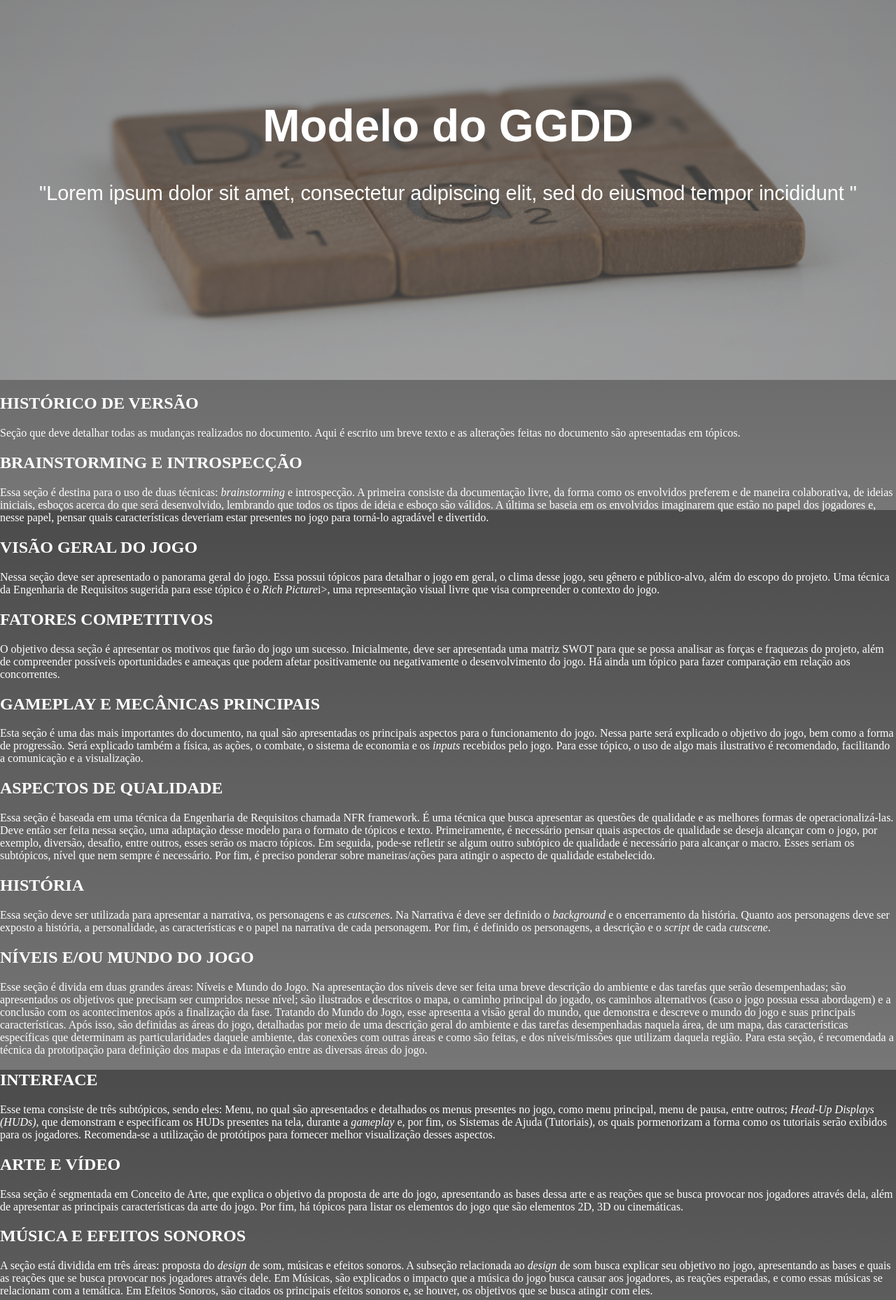
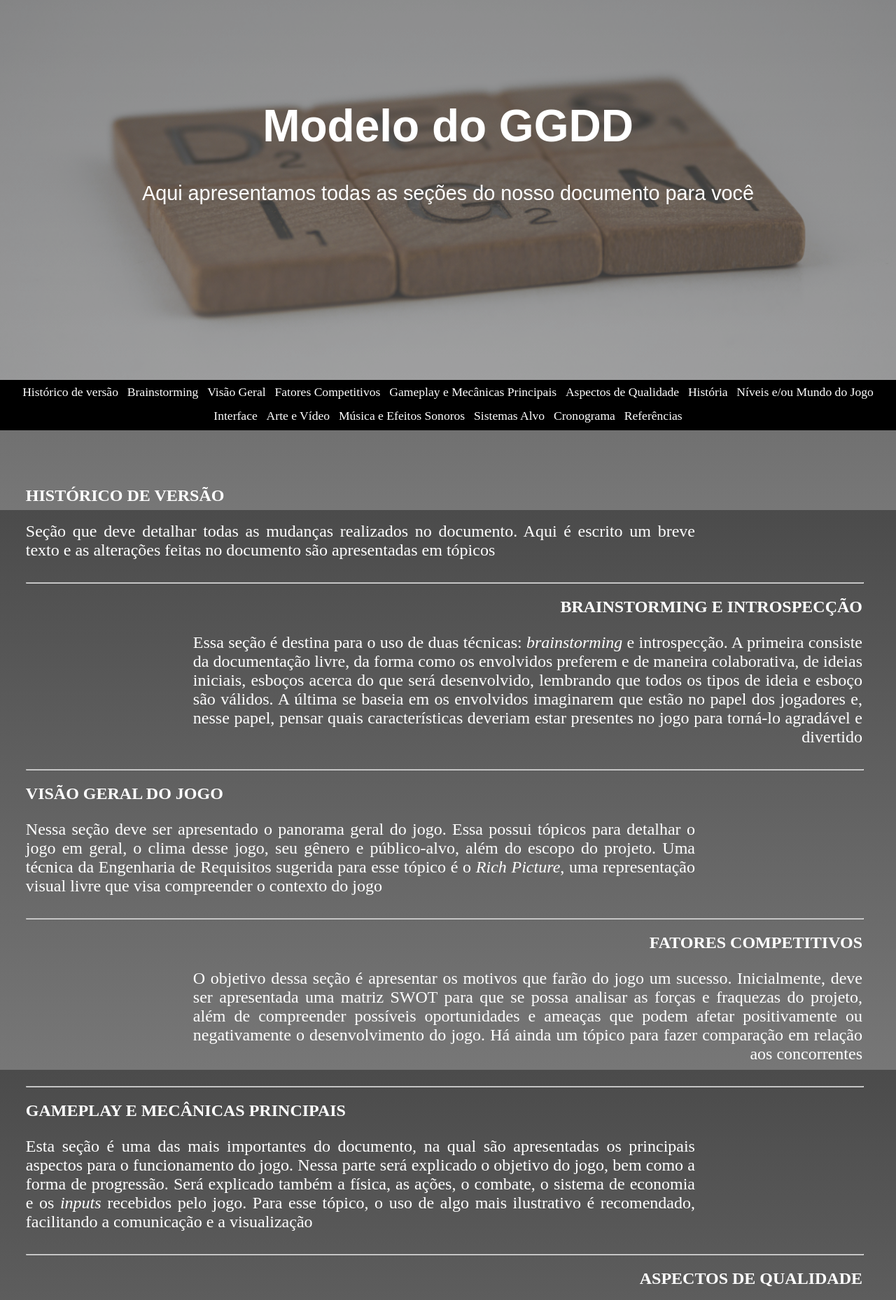
Before and after one commit to TCC-GGDD/GGDD_SiteInformativo, a PHP site: page /pages/proposta.html in a window 1280 px wide. Shown: the part 71-1929 px from the top of the page at 70% size. Run offline with PHP 8.4, Linux system fonts and the light colour scheme.

Commit message:
Ajustando layout da tela de proposta

```diff
--- a/css/download.css
+++ b/css/download.css
@@ -62,6 +62,7 @@ body {
   flex-direction: row;
   justify-content: space-between;
   margin: 0 6rem;
+
 }
 
     .download {
@@ -74,7 +75,7 @@ body {
       margin: 4rem 3rem;
       background: rgb(0,0,0);
       background: linear-gradient(180deg, rgba(0,0,0,1) 0%, rgb(40, 40, 40) 100%);
-    border-radius: 5px;
+      border-radius: 15px;
     }
 
     .download p {
--- a/css/proposta.css
+++ b/css/proposta.css
@@ -61,7 +61,6 @@ body {
   height: 34rem;
   justify-content: center;
   text-align: center;
-  margin-bottom: 1rem;
 }
 
 .mainbanner::before {
@@ -96,14 +95,67 @@ body {
     padding-bottom: 2rem;
   }
 
+  .secoesnavbar {
+    background-color: black;
+    height: 4.5rem;
+  }
+
+    .container {
+      color: white;
+      display: flex;
+      flex-wrap: wrap;
+      justify-content: center;
+      background-color: black;
+    }
+
+    .container a {
+      padding: .4rem;
+      color: white;
+      text-decoration: none;
+      font-size: 1.1rem;
+    }
+
+    .container a:hover {
+      background-color: rgb(55, 55, 55);
+    }
 
   .content {
     flex: 1;
   }
 
-  .secao {
+  .secoes{
+    margin-left: 2.3rem;
+    margin-right: 3rem;
+    margin-top: 5rem;
     color: white;
   }
+
+    .secao {
+      margin-bottom: 2rem;
+      width: 80%;
+    }
+
+      .secao p {
+        font-size: 1.5rem;
+        text-align: justify;
+      }
+
+      .right {
+        direction: rtl;
+        margin-left: auto;
+      }
+
+
+  .download {
+    text-align: center;
+    float: none;
+    margin-bottom: 1rem;
+  }
+
+    .download a{
+      font-size: 1.3rem;
+      color: rgb(31, 10, 150);
+    }
 
 .footer{
   background: rgb(0,0,0);
@@ -115,7 +167,6 @@ body {
   align-items: flex-end;
 }
 
-
   .footer .copyright{
       color: #fff;
   }
--- a/css/sobre.css
+++ b/css/sobre.css
@@ -103,8 +103,6 @@ body {
         height: 4.5rem;
         width: 4.5rem;
         border-radius: 50px;
-        margin-left: 1rem;
-        margin-bottom: .3rem;
       }
 
 .footer{
--- a/js/app.js
+++ b/js/app.js
@@ -0,0 +1,3 @@
+function loadFormData() {
+    alert("Fiz download")
+}
--- a/pages/proposta.html
+++ b/pages/proposta.html
@@ -15,59 +15,86 @@
   <div class="content">
     <div class="mainbanner">
       <h1>Modelo do GGDD</h1>
-      <p>"Lorem ipsum dolor sit amet, consectetur adipiscing elit, sed do eiusmod tempor incididunt "</p>
+      <p> Aqui apresentamos todas as seções do nosso documento para você</p>
     </div>
-    <div class="secao">
+    <div class="secoesnavbar">
+      <div class="container">
+          <a href="#historico">Histórico de versão</a>
+          <a href="#brainstorming">Brainstorming</a>
+          <a href="#visaoGeral">Visão Geral</a>
+          <a href="##fatoresCompetitivos">Fatores Competitivos</a>
+          <a href="#gameplay">Gameplay e Mecânicas Principais</a>
+          <a href="#aspectos">Aspectos de Qualidade</a>
+          <a href="#historia">História</a>
+          <a href="#niveis">Níveis e/ou Mundo do Jogo</a>
+          <a href="#interface">Interface</a>
+          <a href="#arte">Arte e Vídeo</a>
+          <a href="#musica">Música e Efeitos Sonoros</a>
+          <a href="#sistemasAlvo">Sistemas Alvo</a>
+          <a href="#cronograma">Cronograma</a>
+          <a href="#referencias">Referências</a>
+      </div>
+    </div>
+    <div class="secoes">
+      <div class="secao left" id="historico">
         <h2>HISTÓRICO DE VERSÃO</h2>
         <p>Seção que deve detalhar todas as mudanças realizados no documento. Aqui é escrito um breve texto e as alterações feitas no documento
-        são apresentadas em tópicos.
+          são apresentadas em tópicos
         </p>
       </div>
-    <div class="secao">
+      <hr width = 100% >
+      <div class="secao right" id="brainstorming">
         <h2>BRAINSTORMING E INTROSPECÇÃO</h2>
         <p>Essa seção é destina para o uso de duas técnicas: <i>brainstorming</i> e introspecção. A primeira consiste da documentação livre, da forma como os envolvidos
           preferem e de maneira colaborativa, de ideias iniciais, esboços acerca do que será desenvolvido, lembrando que todos os tipos de ideia e esboço
           são válidos. A última se baseia em os envolvidos imaginarem que estão no papel dos jogadores e, nesse papel, pensar quais características
-        deveriam estar presentes no jogo para torná-lo agradável e divertido.</p>
+          deveriam estar presentes no jogo para torná-lo agradável e divertido
+        </p>
       </div>
-    <div class="secao">
+      <hr width = 100% >
+      <div class="secao left" id="visaoGeral">
         <h2>VISÃO GERAL DO JOGO</h2>
         <p>Nessa seção deve ser apresentado o panorama geral do jogo. Essa possui tópicos para detalhar o jogo em geral, o clima desse jogo, seu gênero e
-        público-alvo, além do escopo do projeto. Uma técnica da Engenharia de Requisitos sugerida para esse tópico é o <i>Rich Picture</i>i>, uma representação
-        visual livre que visa compreender o contexto do jogo.
+          público-alvo, além do escopo do projeto. Uma técnica da Engenharia de Requisitos sugerida para esse tópico é o <i>Rich Picture</i>, uma representação
+          visual livre que visa compreender o contexto do jogo
         </p>
       </div>
-    <div class="secao">
+      <hr width = 100% >
+      <div class="secao right" id="fatoresCompetitivos">
         <h2>FATORES COMPETITIVOS</h2>
         <p>O objetivo dessa seção é apresentar os motivos que farão do jogo um sucesso. Inicialmente, deve ser apresentada uma matriz SWOT para que se possa analisar
           as forças e fraquezas do projeto, além de compreender possíveis oportunidades e ameaças que podem afetar positivamente ou negativamente o desenvolvimento
-        do jogo. Há ainda um tópico para fazer comparação em relação aos concorrentes.
+          do jogo. Há ainda um tópico para fazer comparação em relação aos concorrentes
         </p>
       </div>
-    <div class="secao">
+      <hr width = 100% >
+      <div class="secao left" id="gameplay">
         <h2>GAMEPLAY E MECÂNICAS PRINCIPAIS</h2>
         <p>Esta seção é uma das mais importantes do documento, na qual são apresentadas os principais aspectos para o funcionamento do jogo. Nessa parte será explicado
           o objetivo do jogo, bem como a forma de progressão. Será explicado também a física, as ações, o combate, o sistema de economia e os <i>inputs</i> recebidos
-        pelo jogo. Para esse tópico, o uso de algo mais ilustrativo é recomendado, facilitando a comunicação e a visualização.
+          pelo jogo. Para esse tópico, o uso de algo mais ilustrativo é recomendado, facilitando a comunicação e a visualização
         </p>
       </div>
-    <div class="secao">
+      <hr width = 100% >
+      <div class="secao right" id="aspectos">
         <h2>ASPECTOS DE QUALIDADE</h2>
         <p>Essa seção é baseada em uma técnica da Engenharia de Requisitos chamada NFR framework. É uma técnica que busca apresentar as questões de qualidade
           e as melhores formas de operacionalizá-las. Deve então ser feita nessa seção, uma adaptação desse modelo para o formato de tópicos e texto. Primeiramente,
           é necessário pensar quais aspectos de qualidade se deseja alcançar com o jogo, por exemplo, diversão, desafio, entre outros, esses serão os macro tópicos. Em
           seguida, pode-se refletir se algum outro subtópico de qualidade é necessário para alcançar o macro. Esses seriam os subtópicos, nível que nem sempre
-        é necessário. Por fim, é preciso ponderar sobre maneiras/ações para atingir o aspecto de qualidade estabelecido.
+          é necessário. Por fim, é preciso ponderar sobre maneiras/ações para atingir o aspecto de qualidade estabelecido
           </p>
       </div>
-    <div class="secao">
+      <hr width = 100% >
+      <div class="secao left" id="historia">
         <h2>HISTÓRIA</h2>
         <p>Essa seção deve ser utilizada para apresentar a narrativa, os personagens e as <i>cutscenes</i>. Na Narrativa é deve ser definido o <i>background</i>
           e o encerramento da história. Quanto aos personagens deve ser exposto a história, a personalidade, as características e o papel na narrativa de
-        cada personagem. Por fim, é definido os personagens, a descrição e o <i>script</i> de cada <i>cutscene</i>.
+          cada personagem. Por fim, é definido os personagens, a descrição e o <i>script</i> de cada <i>cutscene</i>
           </p>
       </div>
-    <div class="secao">
+      <hr width = 100% >
+      <div class="secao right" id="niveis">
         <h2>NÍVEIS E/OU MUNDO DO JOGO</h2>
         <p>Esse seção é divida em duas grandes áreas: Níveis e Mundo do Jogo. Na apresentação dos níveis deve ser feita uma breve descrição do ambiente e das tarefas
           que serão desempenhadas; são apresentados os objetivos que precisam ser cumpridos nesse nível; são ilustrados e descritos o mapa, o caminho principal do
@@ -76,51 +103,59 @@
           são definidas as áreas do jogo, detalhadas por meio de uma descrição geral do ambiente e das tarefas desempenhadas naquela área, de um mapa,
           das características específicas que determinam as particularidades daquele ambiente, das conexões com outras áreas e como são feitas, e dos
           níveis/missões que utilizam daquela região. Para esta seção, é recomendada a técnica da prototipação para definição dos mapas e da interação
-        entre as diversas áreas do jogo.</p>
+          entre as diversas áreas do jogo
+        </p>
       </div>
-    <div class="secao">
+      <hr width = 100% >
+      <div class="secao left" id="interface">
         <h2>INTERFACE</h2>
         <p>Esse tema consiste de três subtópicos, sendo eles:  Menu, no qual são apresentados e detalhados os menus presentes no jogo, como menu
           principal, menu de pausa, entre outros; <i>Head-Up Displays (HUDs)</i>, que demonstram e especificam os HUDs presentes na tela, durante a
           <i>gameplay</i> e, por fim, os Sistemas de Ajuda (Tutoriais), os quais pormenorizam a forma como os tutoriais serão exibidos para os jogadores. Recomenda-se
-        a utilização de protótipos para fornecer melhor visualização desses aspectos.</p>
+          a utilização de protótipos para fornecer melhor visualização desses aspectos</p>
       </div>
-    <div class="secao">
+      <hr width = 100% >
+      <div class="secao right" id="arte">
         <h2>ARTE E VÍDEO</h2>
         <p>Essa seção é segmentada em Conceito de Arte, que explica o objetivo da proposta de arte do jogo, apresentando as bases dessa arte e as
           reações que se busca provocar nos jogadores através dela, além de apresentar as principais características da arte do jogo. Por fim, há tópicos para
-        listar os elementos do jogo que são elementos 2D, 3D ou cinemáticas.
+          listar os elementos do jogo que são elementos 2D, 3D ou cinemáticas
         </p>
       </div>
-    <div class="secao">
+      <hr width = 100% >
+      <div class="secao left" id="musica">
         <h2>MÚSICA E EFEITOS SONOROS</h2>
         <p>A seção está dividida em três áreas: proposta do <i>design</i> de som, músicas e efeitos sonoros. A subseção relacionada ao <i>design</i> de som busca
           explicar seu objetivo no jogo, apresentando as bases e quais as reações que se busca provocar nos jogadores através dele. Em Músicas, são explicados o impacto
           que a música do jogo busca causar aos jogadores, as reações esperadas, e como essas músicas se relacionam com a temática. Em Efeitos Sonoros, são citados os
-        principais efeitos sonoros e, se houver, os objetivos que se busca atingir com eles.
+          principais efeitos sonoros e, se houver, os objetivos que se busca atingir com eles
           </p>
       </div>
-    <div class="secao">
+      <hr width = 100% >
+      <div class="secao right" id="sistemasAlvo">
         <h2>SISTEMAS ALVO</h2>
-      <p>Nessa seção devem ser apresentadas as plataformas onde o jogo irá rodar, bem como os requisitos de hardware mínimos necessários para tal.</p>
+        <p>Nessa seção devem ser apresentadas as plataformas onde o jogo irá rodar, bem como os requisitos de hardware mínimos necessários para tal</p>
       </div>
-    <div class="secao">
+      <hr width = 100% >
+      <div class="secao left" id="cronograma">
         <h2>CRONOGRAMA</h2>
         <p>Esse tópico deve incluir a data de início do projeto; os marcos do projeto;
           uma breve explicação dos objetivos e o prazo de finalização; a data de conclusão do projeto e,
           por último, a priorização que ocorre através da utilização da técnica MoSCoW.
           Para essa técnica, os requisitos devem ser levantados, listados e priorizados,
-        do nível mais alto (<i>Must</i>) até o mais baixo (<i>Would</i>).
+          do nível mais alto (<i>Must</i>) até o mais baixo (<i>Would</i>)
         </p>
       </div>
-    <div class="secao">
+      <hr width = 100% >
+      <div class="secao right" id="referencias">
         <h2>REFERÊNCIAS</h2>
         <p> Essa seção deve capturar as referências utilizadas para elaboração do jogo.
           Sempre que alguma característica tiver como base um jogo já existente, deve-se colocar a referência para esse jogo.
         </p>
       </div>
-    <div>
-      <a href="download.html">Restou alguma dúvida? Baixe nossos modelos e comece já seu GGDD</h3>
+    </div>
+    <div class="download">
+      <a href="download.html">Gostou do que viu? Baixe nossos modelos e comece já seu GGDD</h3>
     </div>
   </div>
   <div class="footer">
--- a/pages/sobre.html
+++ b/pages/sobre.html
@@ -48,10 +48,10 @@
           mais empolgantes e divertidos.
           </p>
         <div class="imgdupla">
-          <label>Gabriela Chaves de Moraes</label>
+          <label>Gabriela Moraes</label>
           <img class="imglogo" src="../img/Gabriela_Moraes.jpeg">
           <img class="imglogo" src="../img/Lucas_Lermen.jpeg">
-          <label>Lucas Arthur Lermen</label>
+          <label>Lucas Lermen</label>
         </div>
     </div>
   </div>
```
Also changed, not shown: css/formDownload.css (+42 -2 lines), pages/formDownload.html (+25 -26 lines), pages/download.html (indentation only). Lines whose indentation alone changed are shown as unchanged.
